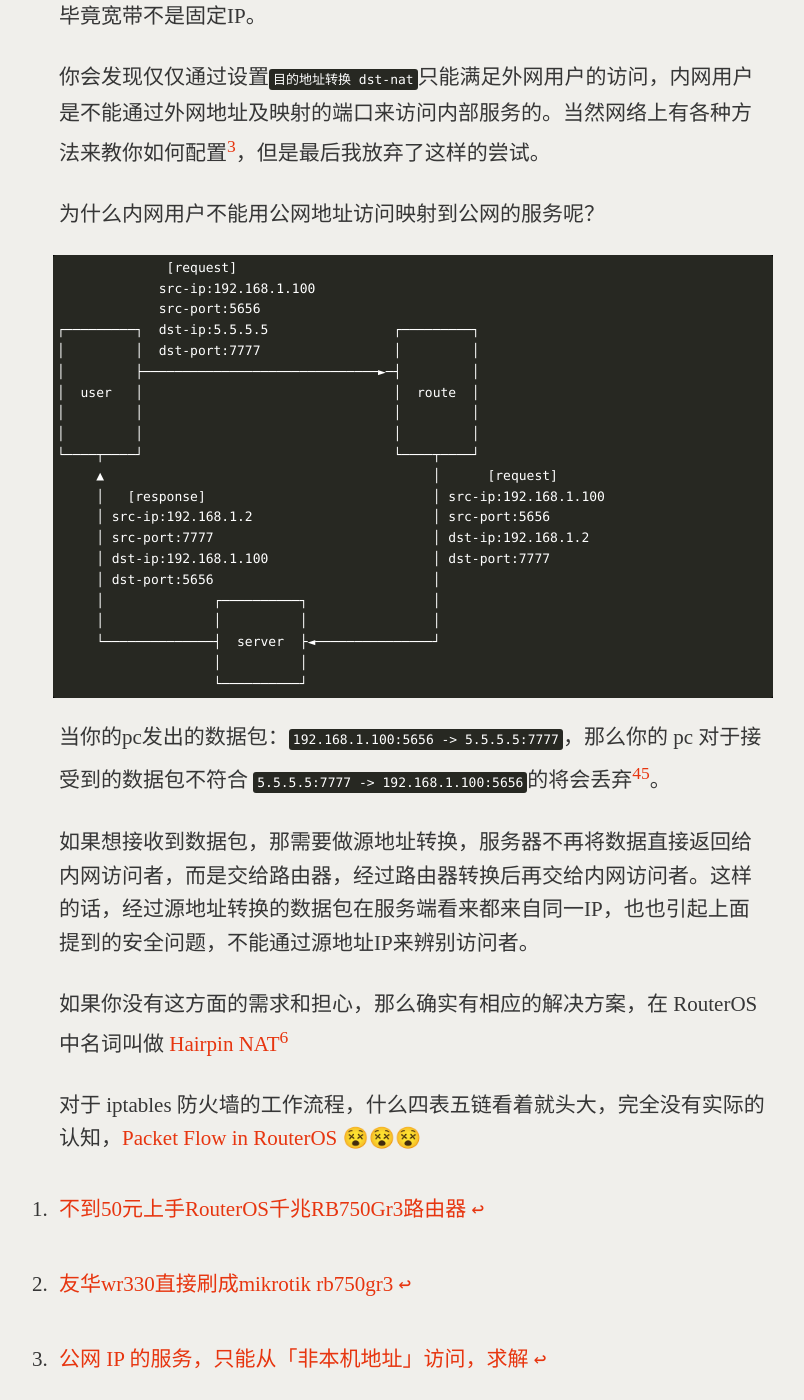
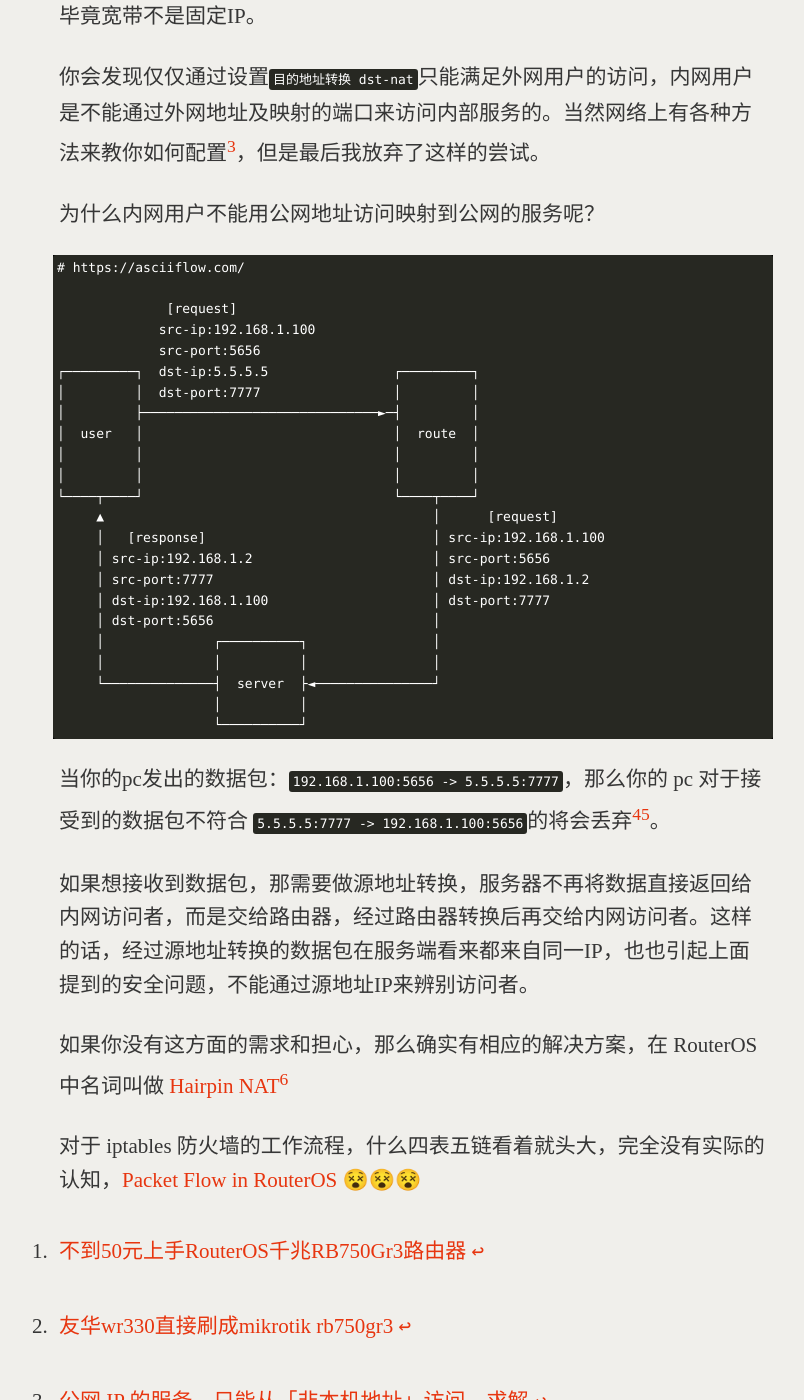
Before and after one commit to xavierskip/xavierskip.github.io, a Jekyll site: the page built from _posts/2024-10-06-routeros-nat.md, in a window 1280 px wide and 1400 px high, scrolled down 1361 px. Shown: the whole window, without its empty margins (227-1031 px from the left). Built offline with Jekyll 4.4.1, drawn with Linux system fonts in a browser that asks for light colours; comment, search, counter and statistics services are not loaded; a style sheet for code colours, icons or effects is not loaded; some of the changed text lies outside the part shown.

Commit message:
update post

````diff
--- a/_posts/2024-10-06-routeros-nat.md
+++ b/_posts/2024-10-06-routeros-nat.md
@@ -34,6 +34,8 @@ tags:
 为什么内网用户不能用公网地址访问映射到公网的服务呢？
 
 ```
+# https://asciiflow.com/
+
               [request]
              src-ip:192.168.1.100
              src-port:5656
@@ -71,4 +73,4 @@ tags:
 [^3]:[公网 IP 的服务，只能从「非本机地址」访问，求解](https://v2ex.com/t/936873)
 [^4]:[小白对OpenWrt防火墙IPv4 NAT环回 (NAT Loopback) 的一点研究理解](https://www.right.com.cn/forum/thread-8203412-1-1.html)
 [^5]:[用RouterOS做端口映射时遇到的回流问题](https://huwencai.com/2023/04/yong-routeros-zuo-duan-kou-ying-she-shi-yu-dao-de-hui-liu/)
-[^6]:[# MikroTik RouterOS 7 回流問題解決方案](https://kingtam.win/archives/hairpin.html)
+[^6]:[MikroTik RouterOS 7 回流問題解決方案](https://kingtam.win/archives/hairpin.html)
````
